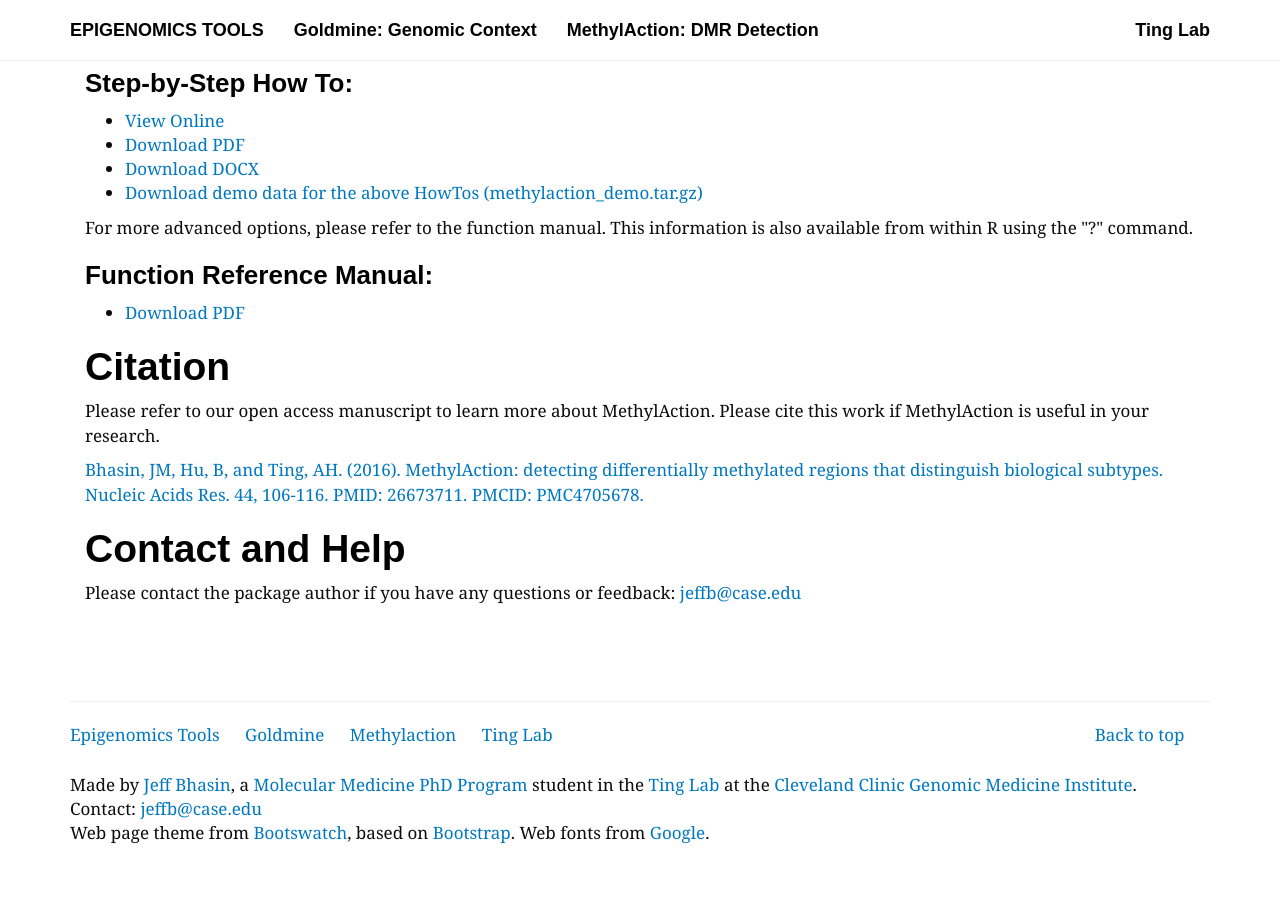
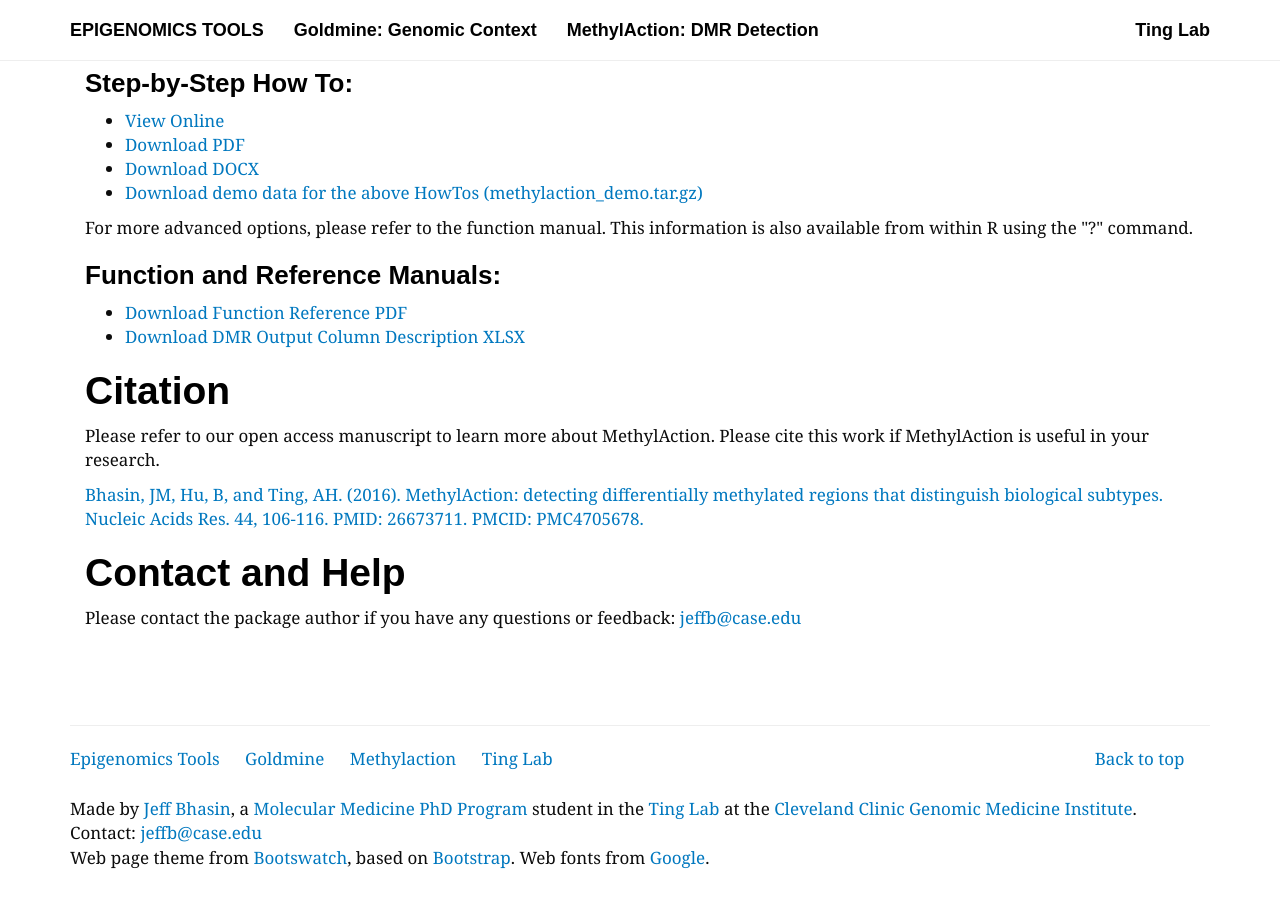
Before and after one commit to jeffbhasin/jeffbhasin.github.io, a Jekyll site: the page built from methylaction/index.html, in a window 1280 px wide and 900 px high, scrolled down 768 px. Built offline with Jekyll 4.4.1, drawn with Linux system fonts in a browser that asks for light colours; nearby versions of some CDN libraries; some web fonts are replaced.

Commit message:
Add MA output column ref

```diff
--- a/methylaction/index.html
+++ b/methylaction/index.html
@@ -41,9 +41,10 @@ title: "MethylAction: Detecting differentially methylated regions (DMRs) that di
     </ul></p>
 
     <p>For more advanced options, please refer to the function manual. This information is also available from within R using the "?" command.</p>
-    <p><h3>Function Reference Manual:</h3>
+    <p><h3>Function and Reference Manuals:</h3>
       <ul>
-        <li><a href="/methylaction/docs/methylaction-manual.pdf">Download PDF</a></li>
+        <li><a href="/methylaction/docs/methylaction-manual.pdf">Download Function Reference PDF</a></li>
+        <li><a href="/methylaction/docs/MethylActionColNotes_20161021.xlsx">Download DMR Output Column Description XLSX</a></li>
     </ul></p>
 
     <h1>Citation</h1>
```
Also changed, not shown: 1 other file.
